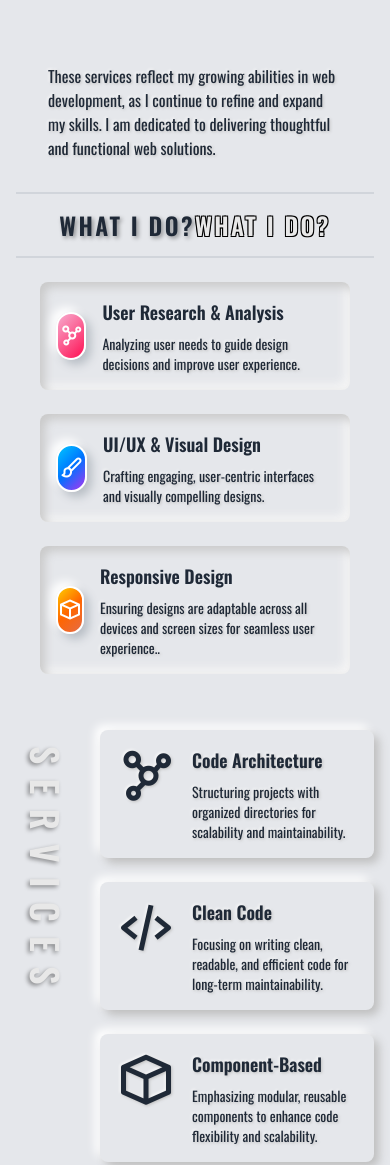
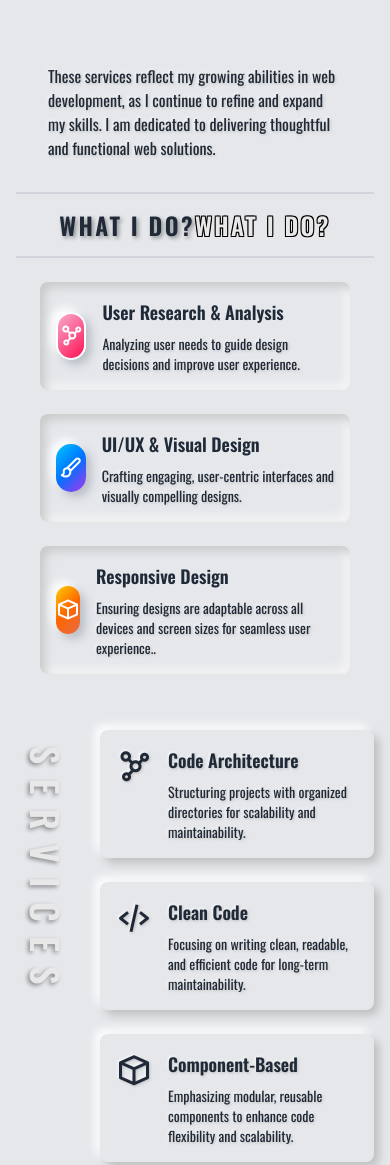
Before and after one commit to Je-ric/Tailwind-UI, a plain HTML site: page Portfolio/services.html in a window 390 px wide. Shown: the top 1165 px of the page. Drawn offline with nearby package versions, Linux system fonts and the light colour scheme.

Commit message:
Refactor services.html and services.css: Improve styling consistency, enhance layout, and optimize responsiveness

```diff
--- a/Portfolio/css/services.css
+++ b/Portfolio/css/services.css
@@ -54,7 +54,6 @@ box-shadow: inset 5px 5px 10px #cacaca,
   justify-content: center;
   align-items: center;
   box-shadow: 5px 5px 10px #b8bec5, -5px -5px 10px #ffffff;
-  border: 2px solid #ffffff;
   transition: box-shadow 0.3s ease, transform 0.3s ease, background 0.3s ease, color 0.3s ease;
 }
 
--- a/Portfolio/services.html
+++ b/Portfolio/services.html
@@ -22,7 +22,7 @@
                 <!-- SERVICE GROUPS -->
                 <div class="space-y-6 m-6">
                     <div class="service-group flex items-center p-4 rounded-lg transition-all duration-300">
-                        <i class="bx bx-network-chart w-12 h-12 mr-4 rounded-full text-white text-2xl bg-gray-800"></i>
+                        <i class="bx bx-network-chart w-12 h-12 mr-4 rounded-full text-white text-2xl bg-gray-800 border-2 border-white"></i>
                         <div class="flex flex-col">
                             <h3 class="text-lg font-semibold mb-2 text-gray-800">User Research & Analysis</h3>
                             <p class="text-sm text-gray-800">Analyzing user needs to guide design decisions and improve user experience.</p>
@@ -48,32 +48,30 @@
             <div class="middle-right flex items-start lg:items-stretch flex-[2] w-full">
                 <!-- Vertical Title -->
                 <div class="service-middle flex justify-center items-center w-auto py-4 mr-6">
-                    <div class="services-title v2 rotate text-gray-300 text-center font-extrabold uppercase tracking-[0.4em] text-4xl lg:text-6xl">
-                        <span>SERVICES</span>
-                    </div>
+                    <div class="services-title v2 rotate text-gray-300 text-center font-extrabold uppercase tracking-[0.4em] text-4xl md:text-5xl lg:text-6xl"> SERVICES </div>
                 </div>
                 <!-- Service Items -->
-                <div class="service-right flex-1 max-w-lg">
+                <div class="service-right flex-1">
                     <div class="space-y-6">
                         <div class="service-item flex items-start p-4 mb-6 rounded-lg transition-all duration-300">
-                            <i class="bx bx-network-chart text-6xl lg:text-8xl mr-4 text-gray-800"></i>
+                            <i class="bx bx-network-chart text-4xl sm:text-5xl md:text-6xl lg:text-7xl xl:text-8xl mr-4 text-gray-800"></i>
                             <div class="service-content flex-1">
                                 <h3 class="text-lg font-semibold mb-2">Code Architecture</h3>
-                                <p class="text-sm"> Structuring projects with organized directories for scalability and maintainability. </p>
+                                <p class="text-sm">Structuring projects with organized directories for scalability and maintainability.</p>
                             </div>
                         </div>
                         <div class="service-item flex items-start p-4 mb-6 rounded-lg transition-all duration-300">
-                            <i class="bx bx-code-alt text-6xl lg:text-8xl mr-4 text-gray-800"></i>
+                            <i class="bx bx-code-alt text-4xl sm:text-5xl md:text-6xl lg:text-7xl xl:text-8xl mr-4 text-gray-800"></i>
                             <div class="service-content flex-1">
                                 <h3 class="text-lg font-semibold mb-2">Clean Code</h3>
-                                <p class="text-sm"> Focusing on writing clean, readable, and efficient code for long-term maintainability. </p>
+                                <p class="text-sm">Focusing on writing clean, readable, and efficient code for long-term maintainability.</p>
                             </div>
                         </div>
                         <div class="service-item flex items-start p-4 mb-6 rounded-lg transition-all duration-300">
-                            <i class="bx bx-cube text-6xl lg:text-8xl mr-4 text-gray-800"></i>
+                            <i class="bx bx-cube text-4xl sm:text-5xl md:text-6xl lg:text-7xl xl:text-8xl mr-4 text-gray-800"></i>
                             <div class="service-content flex-1">
                                 <h3 class="text-lg font-semibold mb-2">Component-Based</h3>
-                                <p class="text-sm"> Emphasizing modular, reusable components to enhance code flexibility and scalability. </p>
+                                <p class="text-sm">Emphasizing modular, reusable components to enhance code flexibility and scalability.</p>
                             </div>
                         </div>
                     </div>
```
